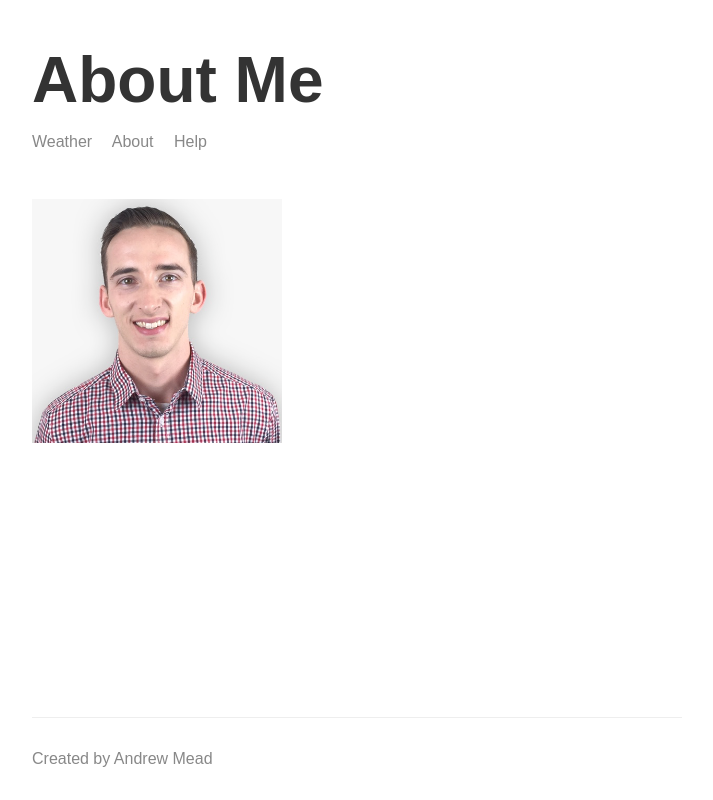
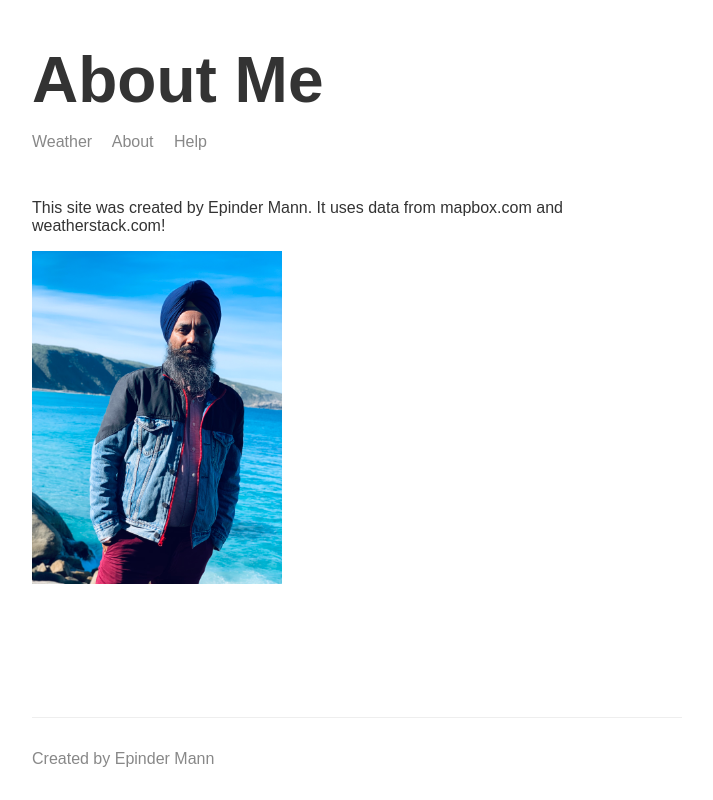
Before and after one commit to EpinderSingh/node-weather-app, a Node server app: page /about in a window 1280 px wide. Shown: the whole page, without its empty margins (283-996 px from the left). Run offline with Node 20, Linux system fonts and the light colour scheme; some libraries are stand-ins or nearby versions.

Commit message:
Add about text

```diff
--- a/src/app.js
+++ b/src/app.js
@@ -22,14 +22,14 @@ app.use(express.static(publicDirectoryPath));
 app.get('', (req, res) => {
   res.render('index', {
     title: 'Weather',
-    name: 'Andrew Mead',
+    name: 'Epinder Mann',
   });
 });
 
 app.get('/about', (req, res) => {
   res.render('about', {
     title: 'About Me',
-    name: 'Andrew Mead',
+    name: 'Epinder Mann',
   });
 });
 
@@ -37,7 +37,7 @@ app.get('/help', (req, res) => {
   res.render('help', {
     helpText: 'This is some helpful text.',
     title: 'Help',
-    name: 'Andrew Mead',
+    name: 'Epinder Mann',
   });
 });
 
@@ -86,7 +86,7 @@ app.get('/products', (req, res) => {
 app.get('/help/*', (req, res) => {
   res.render('404', {
     title: '404',
-    name: 'Andrew Mead',
+    name: 'Epinder Mann',
     errorMessage: 'Help article not found.',
   });
 });
@@ -94,7 +94,7 @@ app.get('/help/*', (req, res) => {
 app.get('*', (req, res) => {
   res.render('404', {
     title: '404',
-    name: 'Andrew Mead',
+    name: 'Epinder Mann',
     errorMessage: 'Page not found.',
   });
 });
--- a/src/utils/forecast.js
+++ b/src/utils/forecast.js
@@ -1,17 +1,25 @@
-const request = require('request')
+const request = require('request');
 
 const forecast = (latitude, longitude, callback) => {
-    const url = 'https://api.darksky.net/forecast/9d1465c6f3bb7a6c71944bdd8548d026/' + latitude + ',' + longitude
+  const url =
+    'http://api.weatherstack.com/current?access_key=7a9e3a58bb5dec083665d92dc698d091&query=' +
+    latitude +
+    ',' +
+    longitude +
+    '&units=m';
 
-    request({ url, json: true }, (error, { body }) => {
-        if (error) {
-            callback('Unable to connect to weather service!', undefined)
-        } else if (body.error) {
-            callback('Unable to find location', undefined)
-        } else {
-            callback(undefined, body.daily.data[0].summary + ' It is currently ' + body.currently.temperature + ' degress out. There is a ' + body.currently.precipProbability + '% chance of rain.')
-        }
-    })
-}
+  request({ url, json: true }, (error, { body }) => {
+    if (error) {
+      callback('Unable to connect weather services!', undefined);
+    } else if (body.error) {
+      callback('Unable to find location', undefined);
+    } else {
+      callback(
+        undefined,
+        `${body.current.weather_descriptions[0]}. It is currently ${body.current.temperature} degree out. It feel like ${body.current.feelslike} degree out.`,
+      );
+    }
+  });
+};
 
-module.exports = forecast
+module.exports = forecast;
--- a/src/utils/geocode.js
+++ b/src/utils/geocode.js
@@ -1,21 +1,23 @@
-const request = require('request')
+const request = require('request');
 
 const geocode = (address, callback) => {
-    const url = 'https://api.mapbox.com/geocoding/v5/mapbox.places/' + address + '.json?access_token=pk.eyJ1IjoiYW5kcmV3bWVhZDEiLCJhIjoiY2pvOG8ybW90MDFhazNxcnJ4OTYydzJlOSJ9.njY7HvaalLEVhEOIghPTlw&limit=1'
+  const url = `https://api.mapbox.com/geocoding/v5/mapbox.places/${encodeURIComponent(
+    address,
+  )}.json?access_token=pk.eyJ1IjoiZXBpbmRlciIsImEiOiJja2R0cTlvbm0xajA4MzFsajRlZW9oMXR3In0.Qh_2M6MpvwkRRpWFabMH9g&limit=1`;
 
   request({ url, json: true }, (error, { body }) => {
     if (error) {
-            callback('Unable to connect to location services!', undefined)
+      callback('Unable to connect to location services!', undefined);
     } else if (body.features.length === 0) {
-            callback('Unable to find location. Try another search.', undefined)
+      callback('Unable to find location. Try another search.', undefined);
     } else {
       callback(undefined, {
         latitude: body.features[0].center[1],
         longitude: body.features[0].center[0],
-                location: body.features[0].place_name
-            })
+        location: body.features[0].place_name,
+      });
     }
-    })
-}
+  });
+};
 
-module.exports = geocode
+module.exports = geocode;
--- a/templates/views/about.hbs
+++ b/templates/views/about.hbs
@@ -11,7 +11,8 @@
 <body>
     <div class="main-content">
         {{>header}}
-        <img class="portrait" src="/img/me.png">
+        <p>This site was created by Epinder Mann. It uses data from mapbox.com and weatherstack.com!</p>
+        <img class="portrait" src="/img/IMG_2944.jpeg">
     </div>
 
     {{>footer}}
```
Also changed, not shown: public/img/IMG_2944.jpeg (added), public/img/me.png (deleted). Lines whose indentation alone changed are shown as unchanged.
